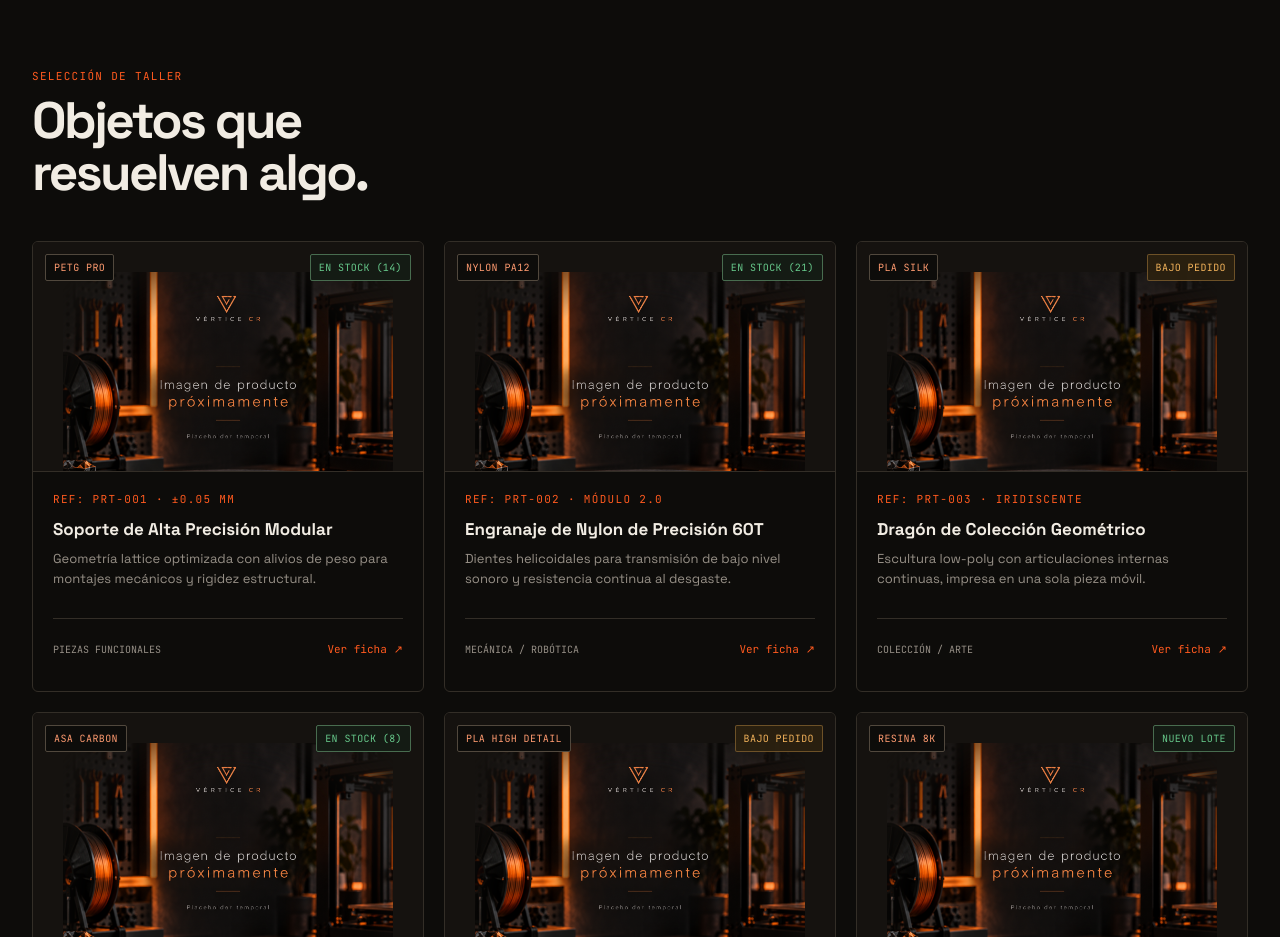
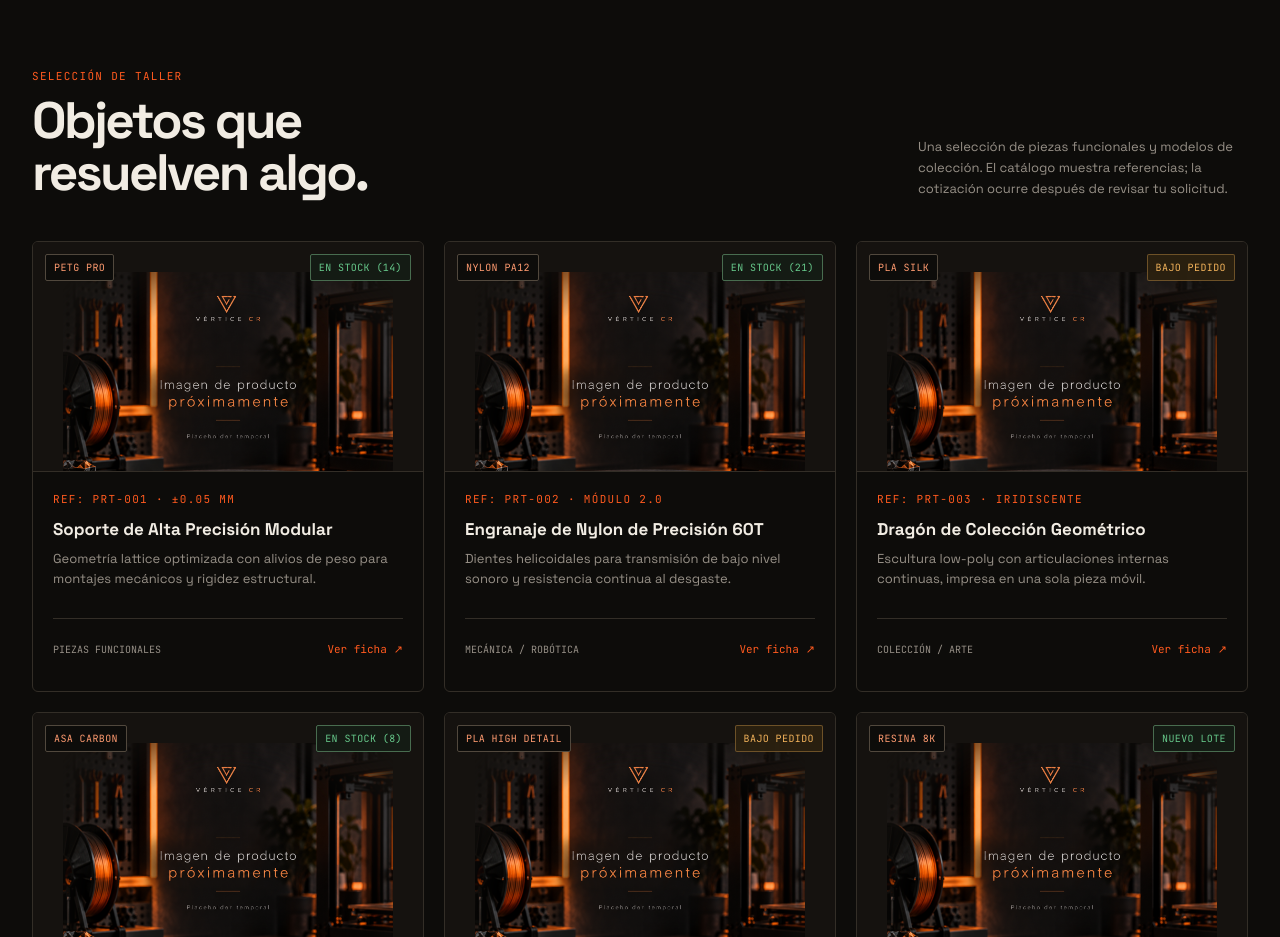
Before and after one commit to sebassebitas12/Tienda-de-Impresion3D, a React (Vite) app: page / in a window 1280 px wide. Shown: the part 1040-1977 px from the top of the page. Built offline with nearby package versions, Linux system fonts and the light colour scheme.

Commit message:
fix(home): pass catalog copy through SectionBlock subtitle

```diff
--- a/src/pages/Home.jsx
+++ b/src/pages/Home.jsx
@@ -285,7 +285,7 @@ export function Home() {
         id="piezas"
         title={<>Objetos que<br />resuelven algo.</>}
         kicker="Selección de taller"
-        description="Una selección de piezas funcionales y modelos de colección. El catálogo muestra referencias; la cotización ocurre después de revisar tu solicitud."
+        subtitle="Una selección de piezas funcionales y modelos de colección. El catálogo muestra referencias; la cotización ocurre después de revisar tu solicitud."
       >
         <div className="catalog-grid">
           {featuredProducts.map((product) => (
```
